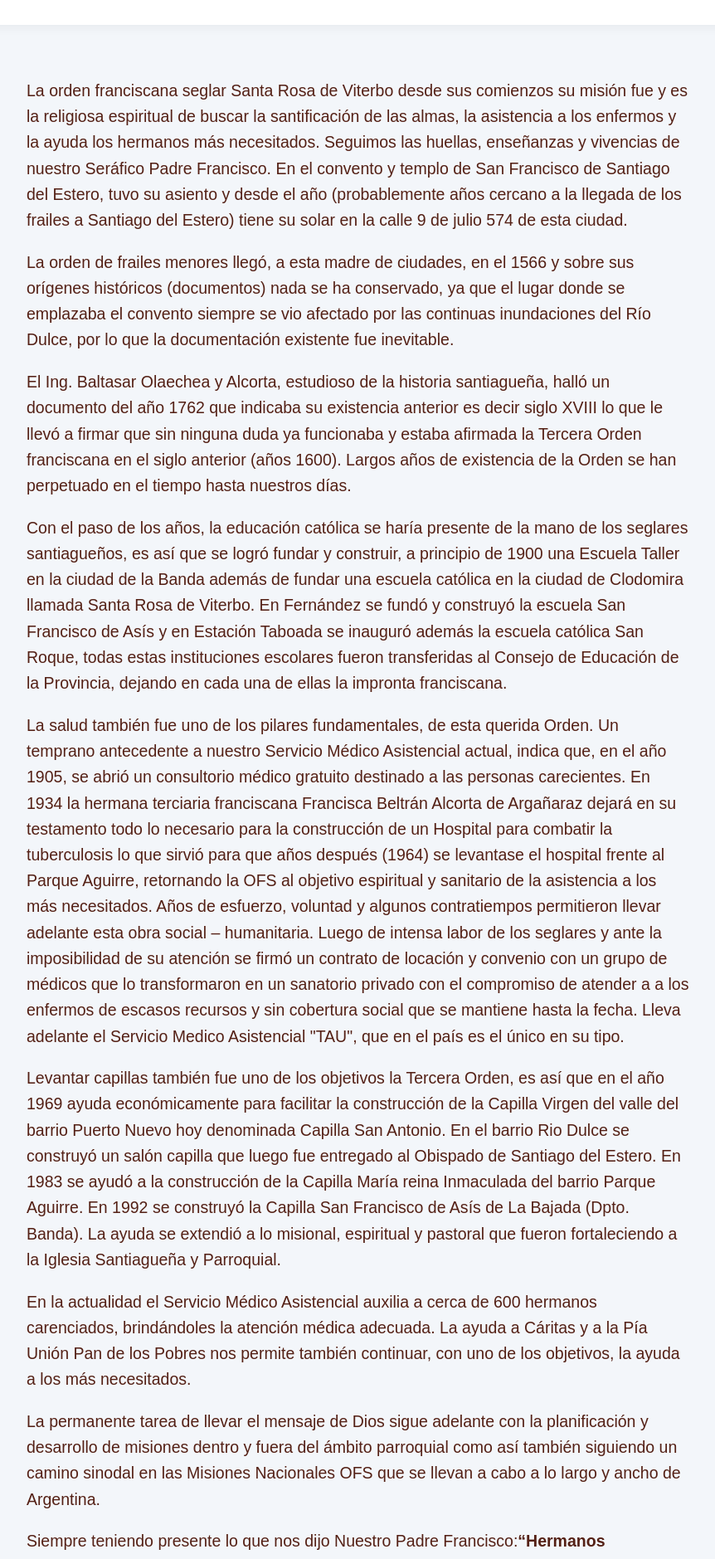
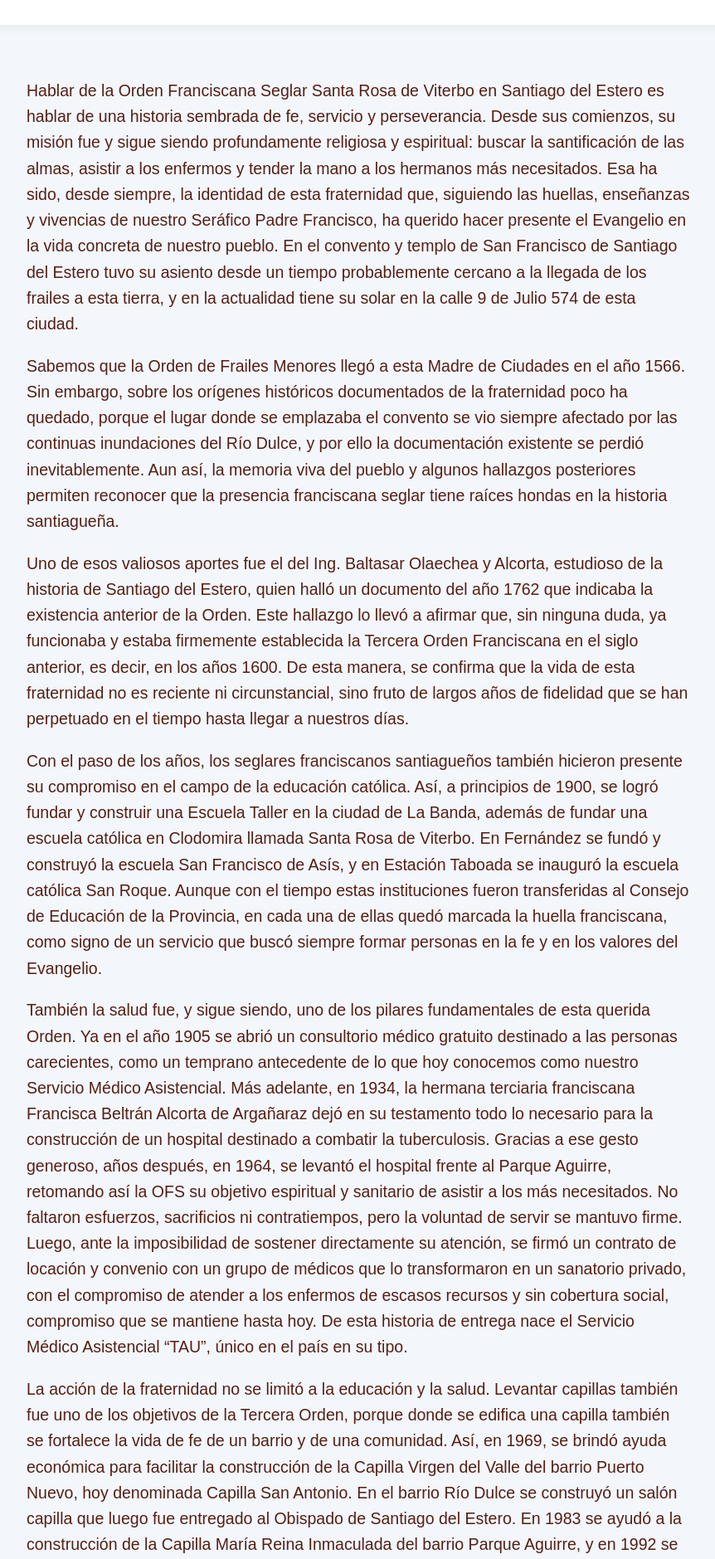
Before and after one commit to darioespeche/ofs-StaRosaViterbo, a React (Vite) app: page /orden-franciscana/historia in a window 1280 px wide. Shown: the part 578-2457 px from the top of the page at 83% size, without its empty margins (208-1070 px from the left). Built offline with nearby package versions, Linux system fonts and the light colour scheme.

Commit message:
Actualiza texto de Historia OFS

```diff
--- a/src/pages/OrdenFranciscana/Historia.jsx
+++ b/src/pages/OrdenFranciscana/Historia.jsx
@@ -12,103 +12,140 @@ function Historia() {
           <br />
           <br />
           <p>
-            La orden franciscana seglar Santa Rosa de Viterbo desde sus
-            comienzos su misión fue y es la religiosa espiritual de buscar la
-            santificación de las almas, la asistencia a los enfermos y la ayuda
-            los hermanos más necesitados.
+            Hablar de la Orden Franciscana Seglar Santa Rosa de Viterbo en
+            Santiago del Estero es hablar de una historia sembrada de fe,
+            servicio y perseverancia.
           </p>
         </div>
       </div>
 
-      {/* Contenido */}
       <section className="saint-text">
         <p>
-          La orden franciscana seglar Santa Rosa de Viterbo desde sus comienzos
-          su misión fue y es la religiosa espiritual de buscar la santificación
-          de las almas, la asistencia a los enfermos y la ayuda los hermanos más
-          necesitados. Seguimos las huellas, enseñanzas y vivencias de nuestro
-          Seráfico Padre Francisco. En el convento y templo de San Francisco de
-          Santiago del Estero, tuvo su asiento y desde el año (probablemente
-          años cercano a la llegada de los frailes a Santiago del Estero) tiene
-          su solar en la calle 9 de julio 574 de esta ciudad.
+          Hablar de la Orden Franciscana Seglar Santa Rosa de Viterbo en
+          Santiago del Estero es hablar de una historia sembrada de fe, servicio
+          y perseverancia. Desde sus comienzos, su misión fue y sigue siendo
+          profundamente religiosa y espiritual: buscar la santificación de las
+          almas, asistir a los enfermos y tender la mano a los hermanos más
+          necesitados. Esa ha sido, desde siempre, la identidad de esta
+          fraternidad que, siguiendo las huellas, enseñanzas y vivencias de
+          nuestro Seráfico Padre Francisco, ha querido hacer presente el
+          Evangelio en la vida concreta de nuestro pueblo. En el convento y
+          templo de San Francisco de Santiago del Estero tuvo su asiento desde
+          un tiempo probablemente cercano a la llegada de los frailes a esta
+          tierra, y en la actualidad tiene su solar en la calle 9 de Julio 574
+          de esta ciudad.
         </p>
+
         <p>
-          La orden de frailes menores llegó, a esta madre de ciudades, en el
-          1566 y sobre sus orígenes históricos (documentos) nada se ha
-          conservado, ya que el lugar donde se emplazaba el convento siempre se
-          vio afectado por las continuas inundaciones del Río Dulce, por lo que
-          la documentación existente fue inevitable.
+          Sabemos que la Orden de Frailes Menores llegó a esta Madre de Ciudades
+          en el año 1566. Sin embargo, sobre los orígenes históricos
+          documentados de la fraternidad poco ha quedado, porque el lugar donde
+          se emplazaba el convento se vio siempre afectado por las continuas
+          inundaciones del Río Dulce, y por ello la documentación existente se
+          perdió inevitablemente. Aun así, la memoria viva del pueblo y algunos
+          hallazgos posteriores permiten reconocer que la presencia franciscana
+          seglar tiene raíces hondas en la historia santiagueña.
         </p>
+
         <p>
-          El Ing. Baltasar Olaechea y Alcorta, estudioso de la historia
-          santiagueña, halló un documento del año 1762 que indicaba su
-          existencia anterior es decir siglo XVIII lo que le llevó a firmar que
-          sin ninguna duda ya funcionaba y estaba afirmada la Tercera Orden
-          franciscana en el siglo anterior (años 1600). Largos años de
-          existencia de la Orden se han perpetuado en el tiempo hasta nuestros
-          días.
+          Uno de esos valiosos aportes fue el del Ing. Baltasar Olaechea y
+          Alcorta, estudioso de la historia de Santiago del Estero, quien halló
+          un documento del año 1762 que indicaba la existencia anterior de la
+          Orden. Este hallazgo lo llevó a afirmar que, sin ninguna duda, ya
+          funcionaba y estaba firmemente establecida la Tercera Orden
+          Franciscana en el siglo anterior, es decir, en los años 1600. De esta
+          manera, se confirma que la vida de esta fraternidad no es reciente ni
+          circunstancial, sino fruto de largos años de fidelidad que se han
+          perpetuado en el tiempo hasta llegar a nuestros días.
         </p>
+
         <p>
-          Con el paso de los años, la educación católica se haría presente de la
-          mano de los seglares santiagueños, es así que se logró fundar y
-          construir, a principio de 1900 una Escuela Taller en la ciudad de la
-          Banda además de fundar una escuela católica en la ciudad de Clodomira
-          llamada Santa Rosa de Viterbo. En Fernández se fundó y construyó la
-          escuela San Francisco de Asís y en Estación Taboada se inauguró además
-          la escuela católica San Roque, todas estas instituciones escolares
-          fueron transferidas al Consejo de Educación de la Provincia, dejando
-          en cada una de ellas la impronta franciscana.
+          Con el paso de los años, los seglares franciscanos santiagueños
+          también hicieron presente su compromiso en el campo de la educación
+          católica. Así, a principios de 1900, se logró fundar y construir una
+          Escuela Taller en la ciudad de La Banda, además de fundar una escuela
+          católica en Clodomira llamada Santa Rosa de Viterbo. En Fernández se
+          fundó y construyó la escuela San Francisco de Asís, y en Estación
+          Taboada se inauguró la escuela católica San Roque. Aunque con el
+          tiempo estas instituciones fueron transferidas al Consejo de Educación
+          de la Provincia, en cada una de ellas quedó marcada la huella
+          franciscana, como signo de un servicio que buscó siempre formar
+          personas en la fe y en los valores del Evangelio.
         </p>
+
         <p>
-          La salud también fue uno de los pilares fundamentales, de esta querida
-          Orden. Un temprano antecedente a nuestro Servicio Médico Asistencial
-          actual, indica que, en el año 1905, se abrió un consultorio médico
-          gratuito destinado a las personas carecientes. En 1934 la hermana
-          terciaria franciscana Francisca Beltrán Alcorta de Argañaraz dejará en
-          su testamento todo lo necesario para la construcción de un Hospital
-          para combatir la tuberculosis lo que sirvió para que años después
-          (1964) se levantase el hospital frente al Parque Aguirre, retornando
-          la OFS al objetivo espiritual y sanitario de la asistencia a los más
-          necesitados. Años de esfuerzo, voluntad y algunos contratiempos
-          permitieron llevar adelante esta obra social – humanitaria. Luego de
-          intensa labor de los seglares y ante la imposibilidad de su atención
-          se firmó un contrato de locación y convenio con un grupo de médicos
-          que lo transformaron en un sanatorio privado con el compromiso de
-          atender a a los enfermos de escasos recursos y sin cobertura social
-          que se mantiene hasta la fecha. Lleva adelante el Servicio Medico
-          Asistencial "TAU", que en el país es el único en su tipo.
+          También la salud fue, y sigue siendo, uno de los pilares fundamentales
+          de esta querida Orden. Ya en el año 1905 se abrió un consultorio
+          médico gratuito destinado a las personas carecientes, como un temprano
+          antecedente de lo que hoy conocemos como nuestro Servicio Médico
+          Asistencial. Más adelante, en 1934, la hermana terciaria franciscana
+          Francisca Beltrán Alcorta de Argañaraz dejó en su testamento todo lo
+          necesario para la construcción de un hospital destinado a combatir la
+          tuberculosis. Gracias a ese gesto generoso, años después, en 1964, se
+          levantó el hospital frente al Parque Aguirre, retomando así la OFS su
+          objetivo espiritual y sanitario de asistir a los más necesitados. No
+          faltaron esfuerzos, sacrificios ni contratiempos, pero la voluntad de
+          servir se mantuvo firme. Luego, ante la imposibilidad de sostener
+          directamente su atención, se firmó un contrato de locación y convenio
+          con un grupo de médicos que lo transformaron en un sanatorio privado,
+          con el compromiso de atender a los enfermos de escasos recursos y sin
+          cobertura social, compromiso que se mantiene hasta hoy. De esta
+          historia de entrega nace el Servicio Médico Asistencial “TAU”, único
+          en el país en su tipo.
         </p>
+
         <p>
-          Levantar capillas también fue uno de los objetivos la Tercera Orden,
-          es así que en el año 1969 ayuda económicamente para facilitar la
-          construcción de la Capilla Virgen del valle del barrio Puerto Nuevo
-          hoy denominada Capilla San Antonio. En el barrio Rio Dulce se
-          construyó un salón capilla que luego fue entregado al Obispado de
-          Santiago del Estero. En 1983 se ayudó a la construcción de la Capilla
-          María reina Inmaculada del barrio Parque Aguirre. En 1992 se construyó
-          la Capilla San Francisco de Asís de La Bajada (Dpto. Banda). La ayuda
-          se extendió a lo misional, espiritual y pastoral que fueron
-          fortaleciendo a la Iglesia Santiagueña y Parroquial.
+          La acción de la fraternidad no se limitó a la educación y la salud.
+          Levantar capillas también fue uno de los objetivos de la Tercera
+          Orden, porque donde se edifica una capilla también se fortalece la
+          vida de fe de un barrio y de una comunidad. Así, en 1969, se brindó
+          ayuda económica para facilitar la construcción de la Capilla Virgen
+          del Valle del barrio Puerto Nuevo, hoy denominada Capilla San Antonio.
+          En el barrio Río Dulce se construyó un salón capilla que luego fue
+          entregado al Obispado de Santiago del Estero. En 1983 se ayudó a la
+          construcción de la Capilla María Reina Inmaculada del barrio Parque
+          Aguirre, y en 1992 se construyó la Capilla San Francisco de Asís de La
+          Bajada (Dpto. Banda). Todo esto manifiesta una presencia concreta al
+          servicio de la Iglesia santiagueña y parroquial, extendiendo la ayuda
+          también a lo misional, espiritual y pastoral.
         </p>
+
         <p>
-          En la actualidad el Servicio Médico Asistencial auxilia a cerca de 600
-          hermanos carenciados, brindándoles la atención médica adecuada. La
-          ayuda a Cáritas y a la Pía Unión Pan de los Pobres nos permite también
-          continuar, con uno de los objetivos, la ayuda a los más necesitados.
+          En la actualidad, esta obra de tantos años sigue dando frutos. El
+          Servicio Médico Asistencial auxilia a cerca de 800 hermanos
+          carenciados, brindándoles la atención médica adecuada. La ayuda a
+          Cáritas y a la Pía Unión Pan de los Pobres permite continuar también
+          con uno de los objetivos permanentes de la Orden: la ayuda a los más
+          necesitados. De esta manera, la OFS sigue siendo en Santiago del
+          Estero un signo de caridad organizada, de compasión concreta y de
+          Evangelio vivido.
         </p>
+
         <p>
-          La permanente tarea de llevar el mensaje de Dios sigue adelante con la
-          planificación y desarrollo de misiones dentro y fuera del ámbito
-          parroquial como así también siguiendo un camino sinodal en las
-          Misiones Nacionales OFS que se llevan a cabo a lo largo y ancho de
-          Argentina.
+          Junto con estas obras, permanece viva la tarea de llevar el mensaje de
+          Dios. Por eso continúan la planificación y el desarrollo de misiones
+          dentro y fuera del ámbito parroquial, así como la participación en un
+          camino sinodal a través de las Misiones Nacionales OFS, que se
+          realizan a lo largo y ancho de la Argentina. No se trata solo de
+          conservar una historia, sino de seguir escribiéndola cada día con
+          fidelidad, oración, fraternidad y servicio.
         </p>
+
         <p>
-          Siempre teniendo presente lo que nos dijo Nuestro Padre Francisco:
+          Y si algo sostiene este caminar, es el espíritu de nuestro Padre San
+          Francisco, que sigue resonando en el corazón de cada hermano seglar
+          con la misma fuerza de siempre:
           <strong>
-            “Hermanos comencemos , porque poco o nada hemos hecho”.
+            {" "}
+            “Hermanos, comencemos, porque poco o nada hemos hecho”.
           </strong>
+          En esa expresión humilde y ardiente se resume también la historia de
+          la Orden Franciscana Seglar Santa Rosa de Viterbo en Santiago del
+          Estero: una historia de mucho bien realizado, pero vivida siempre con
+          la certeza de que todavía queda mucho amor por ofrecer y mucho
+          Evangelio por encarnar.
         </p>
+
         <br />
         <br />
       </section>
```
